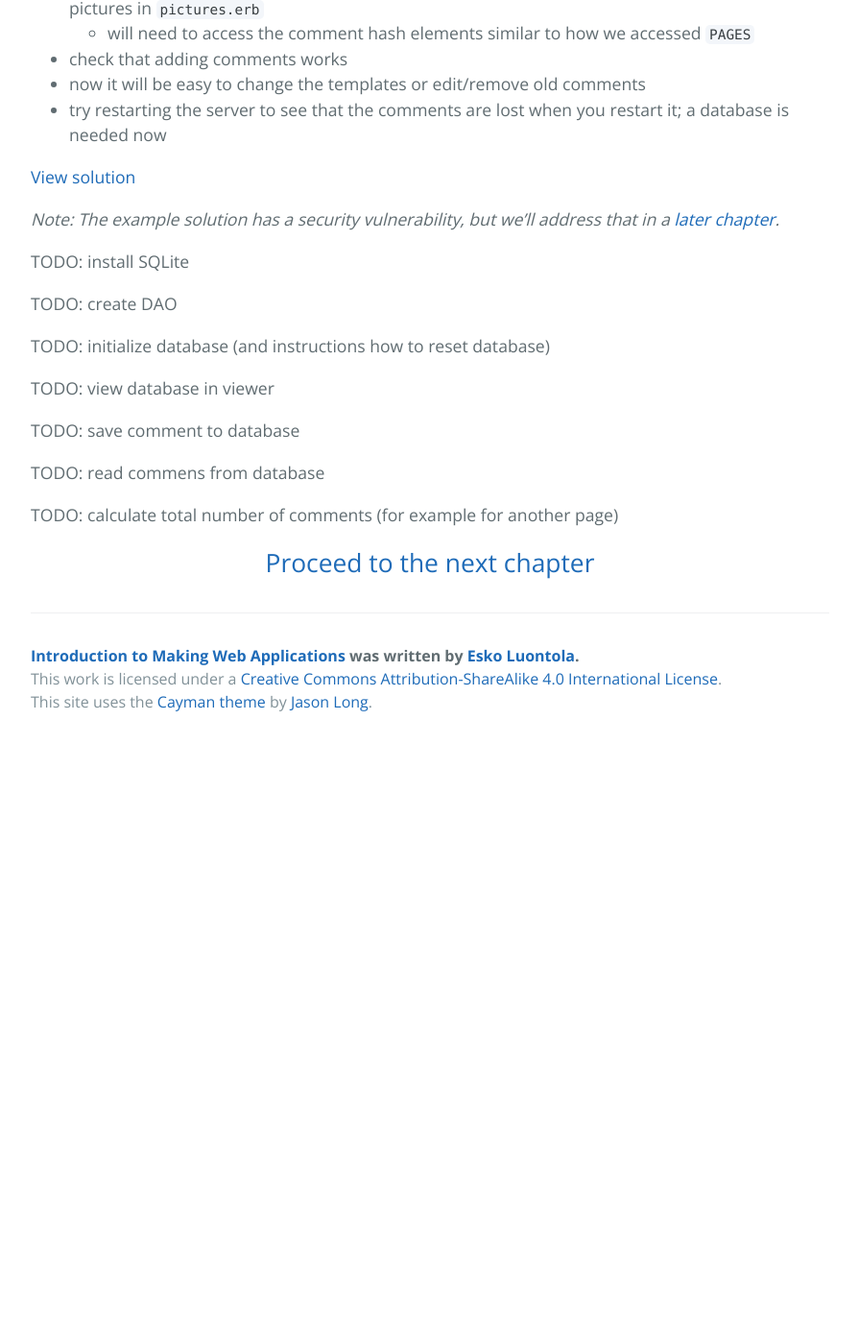
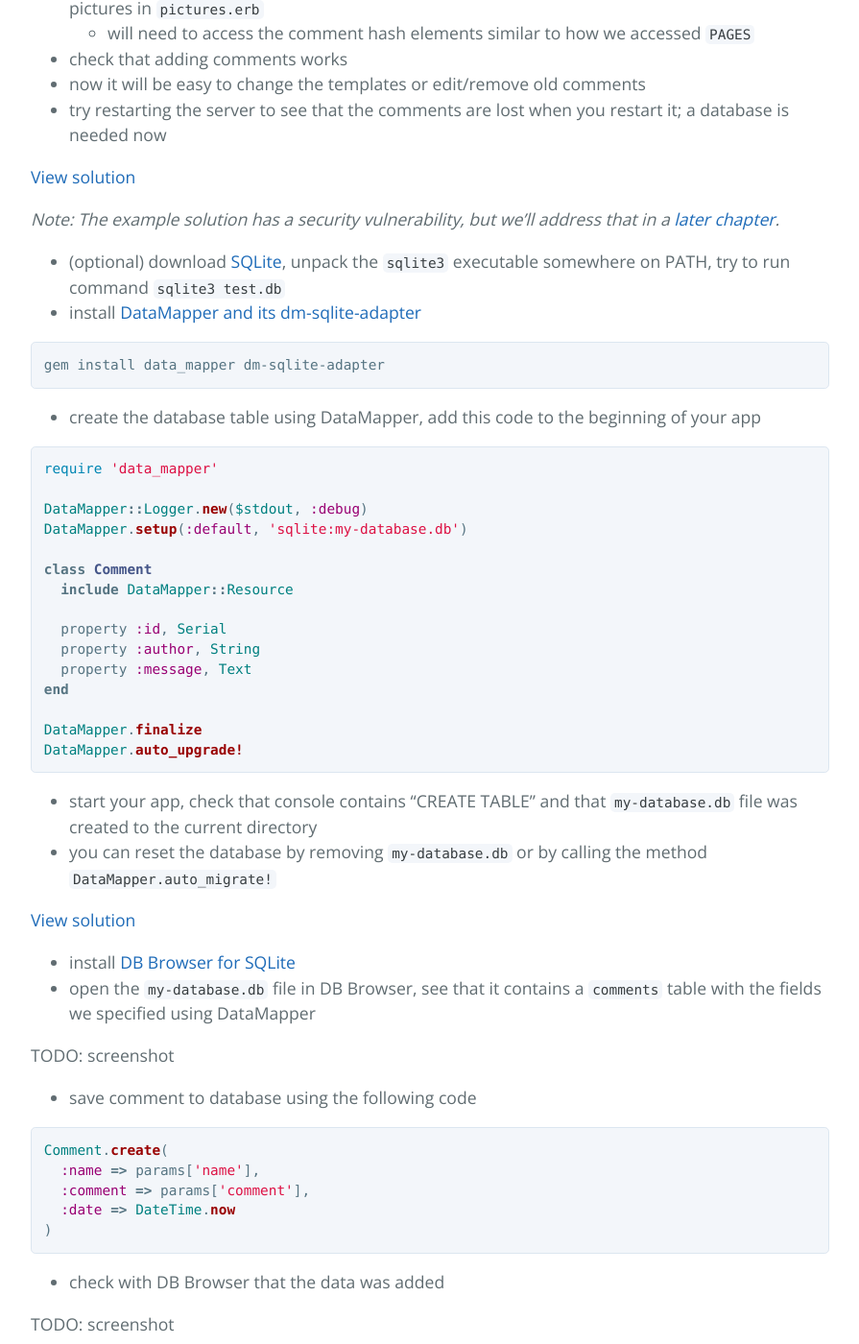
Before and after one commit to luontola/web-intro, a Jekyll site: the page built from databases.md, in a window 1280 px wide and 1400 px high, scrolled down 3915 px. Shown: the whole window at 96% size, without its empty margins (192-1087 px from the left). Built offline with Jekyll 4.4.1, drawn with Linux system fonts in a browser that asks for light colours; Markdown is read by kramdown in place of the engine named in the settings; before the commit the page ends 4690 px from its top, so only the background shows below that; some of the changed text lies outside the part shown.

Commit message:
Database chapter: outline finished

````diff
--- a/databases.md
+++ b/databases.md
@@ -91,21 +91,86 @@ $comments << {
 
 *Note: The example solution has a security vulnerability, but we'll address that in a [later chapter](/security/).*
 
-TODO: install SQLite
 
-TODO: create DAO
+- (optional) download [SQLite](https://www.sqlite.org/), unpack the `sqlite3` executable somewhere on PATH, try to run command `sqlite3 test.db`
+- install [DataMapper and its dm-sqlite-adapter](http://datamapper.org/getting-started.html)
 
-TODO: initialize database (and instructions how to reset database)
+```
+gem install data_mapper dm-sqlite-adapter
+```
 
-TODO: view database in viewer
+- create the database table using DataMapper, add this code to the beginning of your app
 
-TODO: save comment to database
+```ruby
+require 'data_mapper'
 
-TODO: read commens from database
+DataMapper::Logger.new($stdout, :debug)
+DataMapper.setup(:default, 'sqlite:my-database.db')
 
-TODO: calculate total number of comments (for example for another page)
+class Comment
+  include DataMapper::Resource
+
+  property :id, Serial
+  property :author, String
+  property :message, Text
+end
+
+DataMapper.finalize
+DataMapper.auto_upgrade!
+```
+
+- start your app, check that console contains "CREATE TABLE" and that `my-database.db` file was created to the current directory
+- you can reset the database by removing `my-database.db` or by calling the method `DataMapper.auto_migrate!`
+
+[View solution](https://github.com/orfjackal/web-intro-project/commit/7ecc3c334c1638739e715723bb713d2bb1ac299f)
+
+- install [DB Browser for SQLite][sqlitebrowser]
+- open the `my-database.db` file in DB Browser, see that it contains a `comments` table with the fields we specified using DataMapper
+
+TODO: screenshot
+
+- save comment to database using the following code
+
+```ruby
+Comment.create(
+  :name => params['name'],
+  :comment => params['comment'],
+  :date => DateTime.now
+)
+```
+
+- check with DB Browser that the data was added
+
+TODO: screenshot
+
+[View solution](https://github.com/orfjackal/web-intro-project/commit/4ecec04e19f14b9aa9db4707bd6e16fccf85cf5c)
+
+
+- read comments from database using the following code
+- remove `$comments`
+
+```ruby
+Comment.all(:order => [:date.desc])
+```
+
+- see results, newest should be at top
+
+TODO: screenshot
+
+[View solution](https://github.com/orfjackal/web-intro-project/commit/58e00d040dd690349a86b1bd1e0fb84688bd1a45)
+
+- database gives some extra power in handling the data
+- calculate total number of comments (for example for another page)
+- `Comment.count` returns the number of comments
+- `Comment.count(:date.gt => Time.now - (15 * 60)` returns the number of comments which are newer than 15 minutes
+
+TODO: screenshot
+
+[View solution](https://github.com/orfjackal/web-intro-project/commit/24d24573e294081346063722869b2334abbe3157)
+
 
 [sinatra-templates]: http://www.sinatrarb.com/intro.html#Views%20/%20Templates
 [ruby-datetime]: http://docs.ruby-lang.org/en/2.2.0/DateTime.html
 [ruby-strftime]: http://docs.ruby-lang.org/en/2.2.0/DateTime.html#method-i-strftime
 [ruby-array]: http://docs.ruby-lang.org/en/2.2.0/Array.html
+[sqlitebrowser]: http://sqlitebrowser.org/
````
